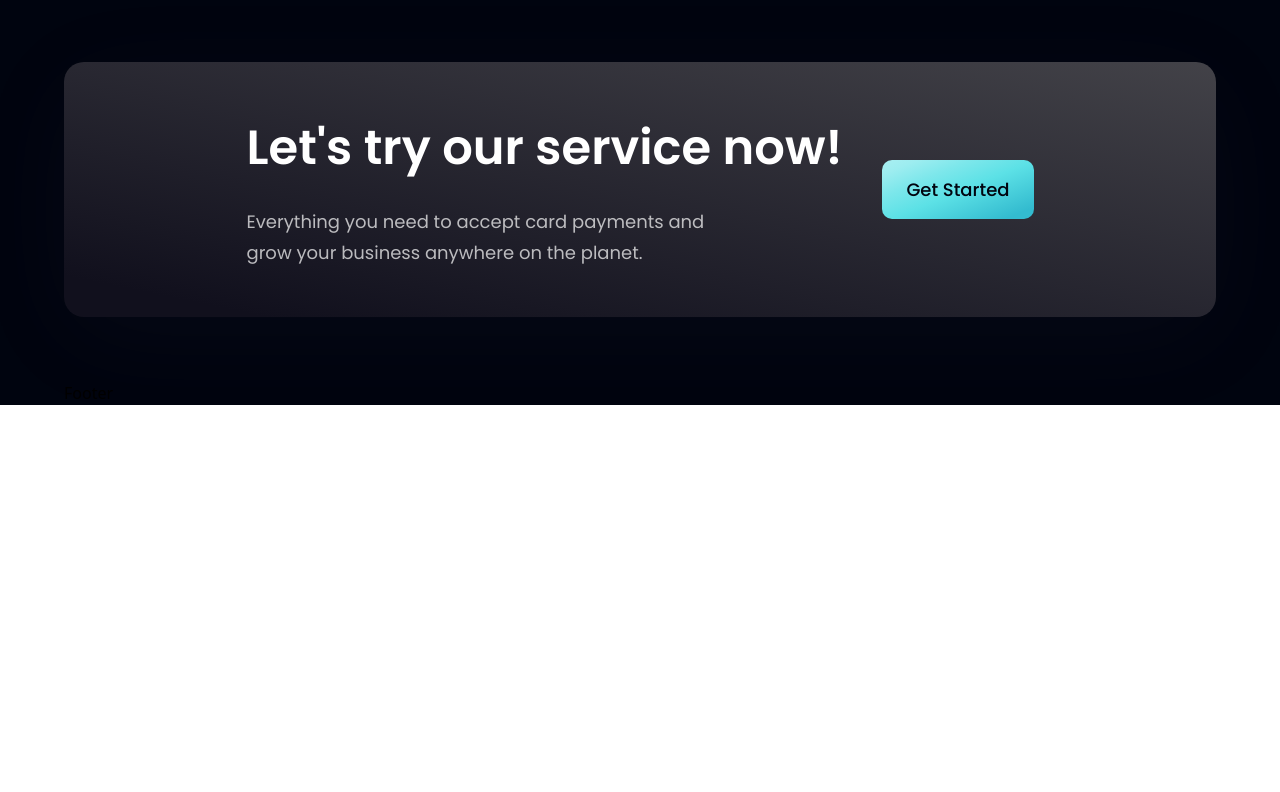
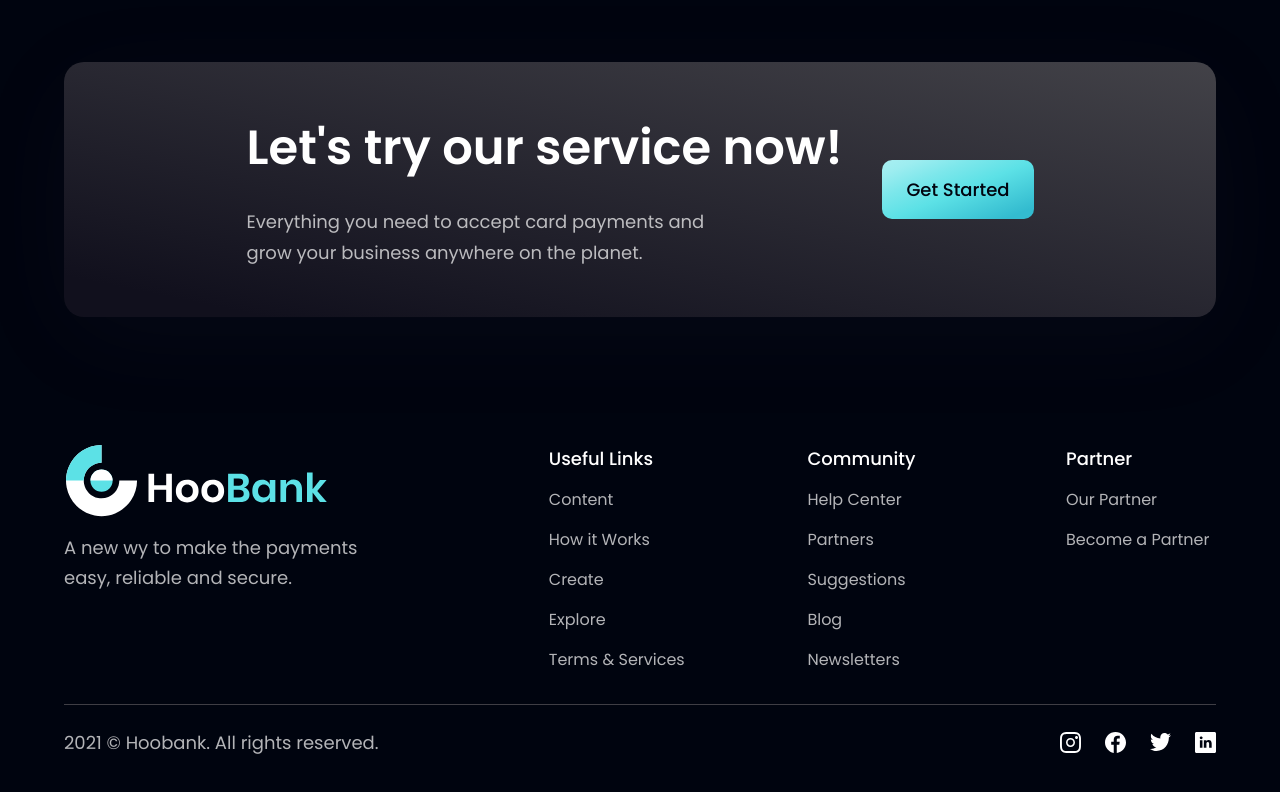
Before and after one commit to Jack-Camo/js-mastery-modern-react-website, a React (Vite) app: page / in a window 1280 px wide. Shown: the part 4064-4856 px from the top of the page. Before the commit the page ends 4469 px from the top, so only its background shows below. Built offline with nearby package versions, Linux system fonts and the light colour scheme.

Commit message:
feat: create footer component

```diff
--- a/src/components/Footer.jsx
+++ b/src/components/Footer.jsx
@@ -1,9 +1,58 @@
-import React from 'react'
+import styles from "../style";
+import { logo } from "../assets";
+import { footerLinks, socialMedia } from "../constants";
 
-const Footer = () => {
-  return (
-    <div>Footer</div>
-  )
-}
+const Footer = () => (
+  <section className={`${styles.flexCenter} ${styles.paddingY} flex-col`}>
+    <div className={`${styles.flexStart} md:flex-row flex-col mb-8 w-full`}>
+      <div className="flex-1 flex flex-col justify-start mr-10">
+        <img
+          src={logo}
+          alt="hoobank"
+          className="w-[266px] h-[72px] object-contain"
+        />
+        <p className={`${styles.paragraph} mt-4 max-w-[310px]`}>
+          A new wy to make the payments easy, reliable and secure.
+        </p>
+      </div>
+
+      <div className="flex-[1.5] w-full flex flex-row justify-between flex-wrap md:mt-0 mt-10">
+        {footerLinks.map((footerLink) => (
+          <div key={footerLink.key} className="flex flex-col ss:my-0 my-4 min-w-[150px]">
+            <h4 className="font-poppins font-medium text-[18px] leading-[27px] text-white">
+              {footerLink.title}
+            </h4>
+            <ul className="list-none mt-4">
+              {footerLink.links.map((link, index) => (
+                <li key={link.name}
+                  className={`font-poppins font-normal text-[16px] leading-[24px] text-dimWhite hover:text-secondary cursor-pointer ${index !== footerLink.links.length -1 ? "mb-4" : "mb-0"}`}
+                >
+                  {link.name}
+                </li>
+              ))}
+            </ul>
+          </div>
+        ))}
+      </div>
+    </div>
+
+    <div className="w-full flex justify-between items-center md:flex-row flex-col pt-6 border-t-[1px] border-t-[#3f3e45]">
+      <p className="font-poppins font-normal text-center text-[18px] leading-[27px] text-dimWhite">
+        2021 © Hoobank. All rights reserved.
+      </p>
+
+      <div className="flex flex-row md:mt-0 mt-6">
+        {socialMedia.map((social, index) => (
+          <img
+            key={social.id}
+            src={social.icon}
+            alt={social.id}
+            className={`w-[21px] h-[21px] object-contain cursor-pointer ${index !== socialMedia.length - 1 ? "mr-6" : "mr-0"}`}
+          />
+        ))}
+      </div>
+    </div>
+  </section>
+)
 
 export default Footer
```
